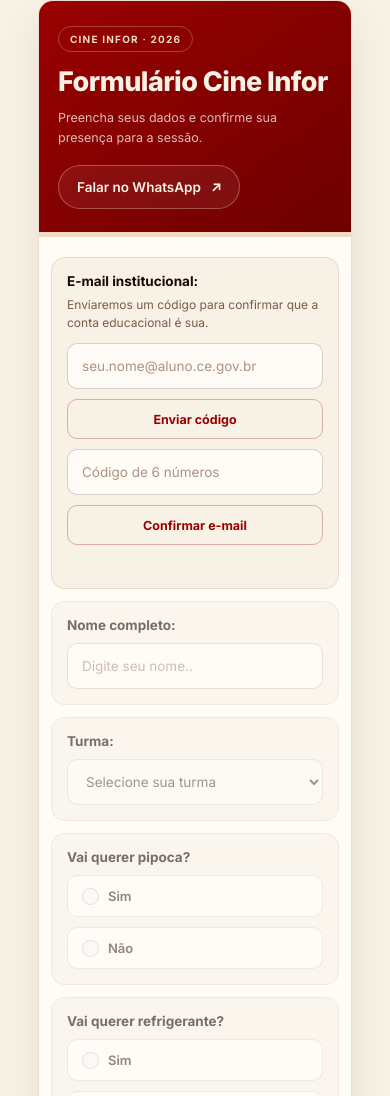
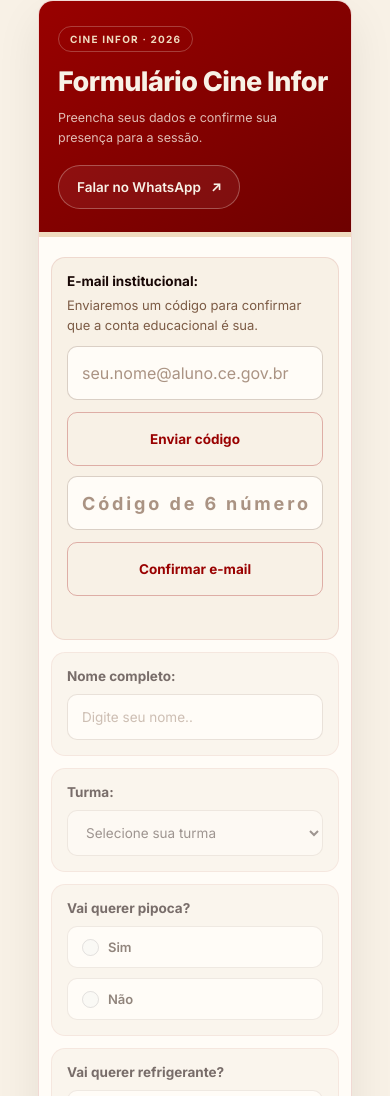
Before and after one commit to ink-creator/cine-infor, a plain HTML site: page index.html in a window 390 px wide. Shown: the part 3412-4508 px from the top of the page. Drawn offline with nearby package versions, Linux system fonts and the light colour scheme.

Commit message:
Corrige formulário e mensagem de espera

```diff
--- a/index.html
+++ b/index.html
@@ -728,14 +728,14 @@
 
             <p>
               Escaneie o QR Code com o app do seu banco para pagar, ou copie o código Pix.
-              Depois do pagamento, aguarde a confirmação do responsável.
+              Depois do pagamento, você pode voltar mais tarde para conferir a confirmação.
             </p>
 
             <div id="pagamentoStatus" class="pagamento-status aguardando" role="status" aria-live="polite">
               <span class="pagamento-status-icone" aria-hidden="true"></span>
               <div>
                 <strong id="pagamentoStatusTitulo">Aguardando confirmação</strong>
-                <span id="pagamentoStatusTexto">Pague o Pix e mantenha esta página aberta.</span>
+                <span id="pagamentoStatusTexto">Após fazer o Pix, deixe esta aba aberta. Você pode voltar mais tarde: o status será atualizado automaticamente.</span>
               </div>
             </div>
 
@@ -1387,7 +1387,7 @@
       } else {
         pagamentoStatusTitulo.textContent = 'Aguardando confirmação';
         pagamentoStatusTexto.textContent =
-          'Após pagar o Pix, aguarde o responsável conferir o recebimento.';
+          'Após fazer o Pix, deixe esta aba aberta. Você pode voltar mais tarde: o status será atualizado automaticamente quando o responsável confirmar.';
         btnGerarTicket.disabled = true;
         btnGerarTicket.textContent = 'Ticket disponível após a confirmação';
       }
@@ -1747,7 +1747,8 @@
         if (!atualizarPagamento(ordem.status)) acompanharPagamento();
         sessionStorage.setItem('cineInforPedidoAtual', JSON.stringify(pedido));
         statusMsg.style.color = '#28a745';
-        statusMsg.textContent = 'Pix gerado. Após pagar, aguarde a confirmação do responsável.';
+        statusMsg.textContent =
+          'Pix gerado. Faça o pagamento e volte mais tarde nesta mesma aba; confirmaremos o status automaticamente.';
         dadosPedido.disabled = true;
         btnEnviar.textContent = 'Pedido gerado';
         pedidoCriado = true;
--- a/style.css
+++ b/style.css
@@ -797,27 +797,38 @@ h1, h2, h3 { font-family: var(--sans); font-weight: 800; letter-spacing: -.02em;
 .campo-ajuda {
   margin: -3px 0 1px;
   color: var(--muted);
-  font-size: 12px;
+  font-size: 13px;
   line-height: 1.5;
 }
 
 .verificacao-linha,
 .verificacao-codigo {
-  display: flex;
-  align-items: stretch;
-  gap: 10px;
+  display: grid;
+  grid-template-columns: minmax(0, 1fr) auto;
+  align-items: center;
+  gap: 12px;
 }
 
 .verificacao-linha input,
 .verificacao-codigo input {
-  flex: 1 1 260px;
+  min-width: 0;
+  min-height: 54px !important;
+  font-size: 16px !important;
 }
 
-.verificacao-botao {
-  flex: 0 0 auto;
+.verificacao-codigo input {
+  font-size: 18px !important;
+  font-weight: 700;
+  letter-spacing: .16em;
+}
+
+.verificacao-linha .verificacao-botao,
+.verificacao-codigo .verificacao-botao {
   width: auto;
-  min-width: 142px;
-  padding: 0 16px;
+  min-width: 164px;
+  min-height: 54px;
+  padding: 0 18px;
+  font-size: 13.5px;
 }
 
 .verificacao-botao:disabled,
@@ -945,6 +956,16 @@ h1, h2, h3 { font-family: var(--sans); font-weight: 800; letter-spacing: -.02em;
   #dadosPedido {
     gap: 12px;
   }
+
+  .verificacao-linha,
+  .verificacao-codigo {
+    grid-template-columns: 1fr;
+  }
+
+  .verificacao-linha .verificacao-botao,
+  .verificacao-codigo .verificacao-botao {
+    width: 100%;
+  }
 }
 
 @media (max-width: 420px) {
@@ -971,20 +992,6 @@ h1, h2, h3 { font-family: var(--sans); font-weight: 800; letter-spacing: -.02em;
 
   .opcoes {
     flex-direction: column;
-  }
-
-  .verificacao-linha,
-  .verificacao-codigo {
-    flex-direction: column;
-  }
-
-  .verificacao-linha input,
-  .verificacao-codigo input {
-    flex-basis: auto;
-  }
-
-  .verificacao-botao {
-    width: 100%;
   }
 
   .opcoes label {
```
